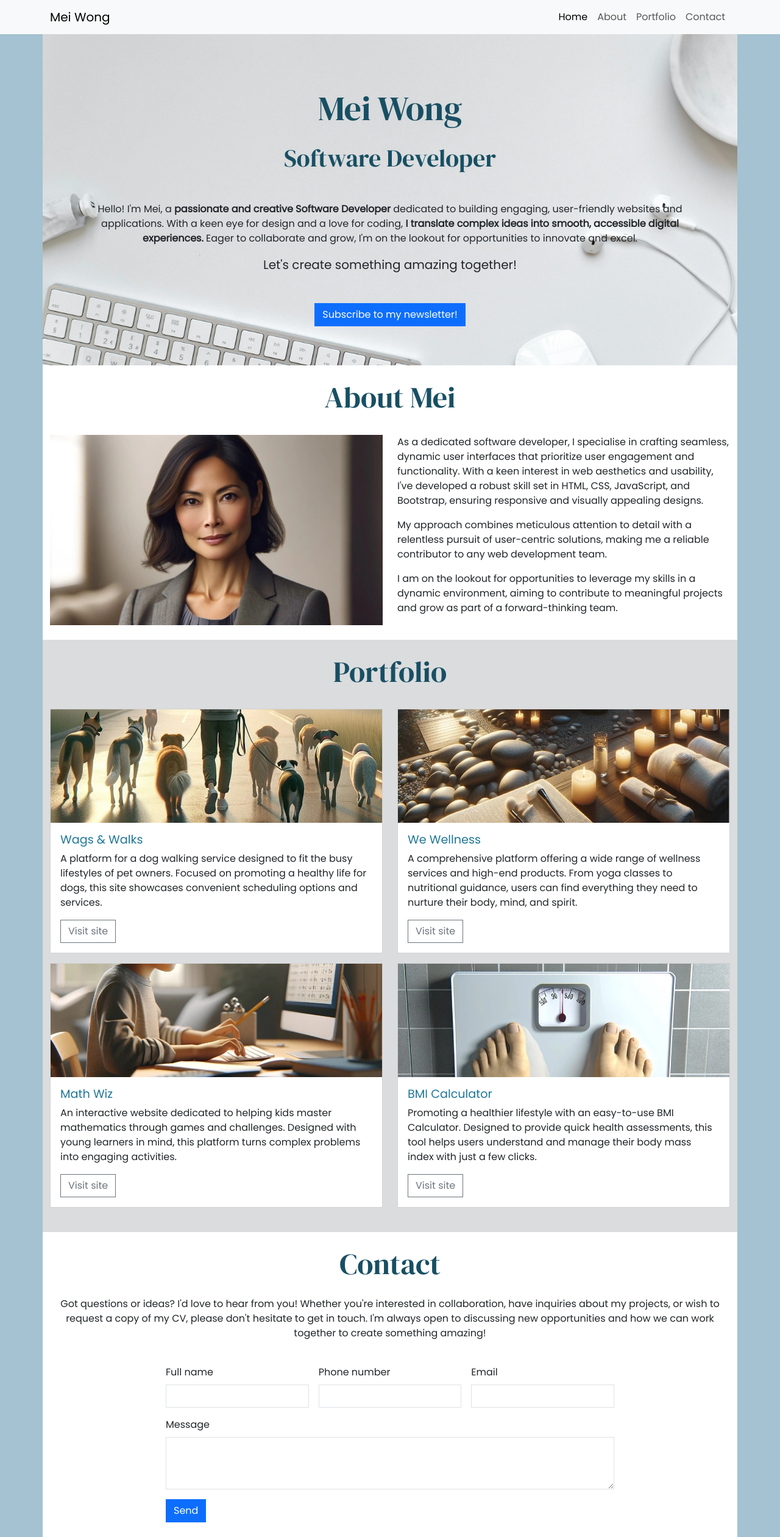
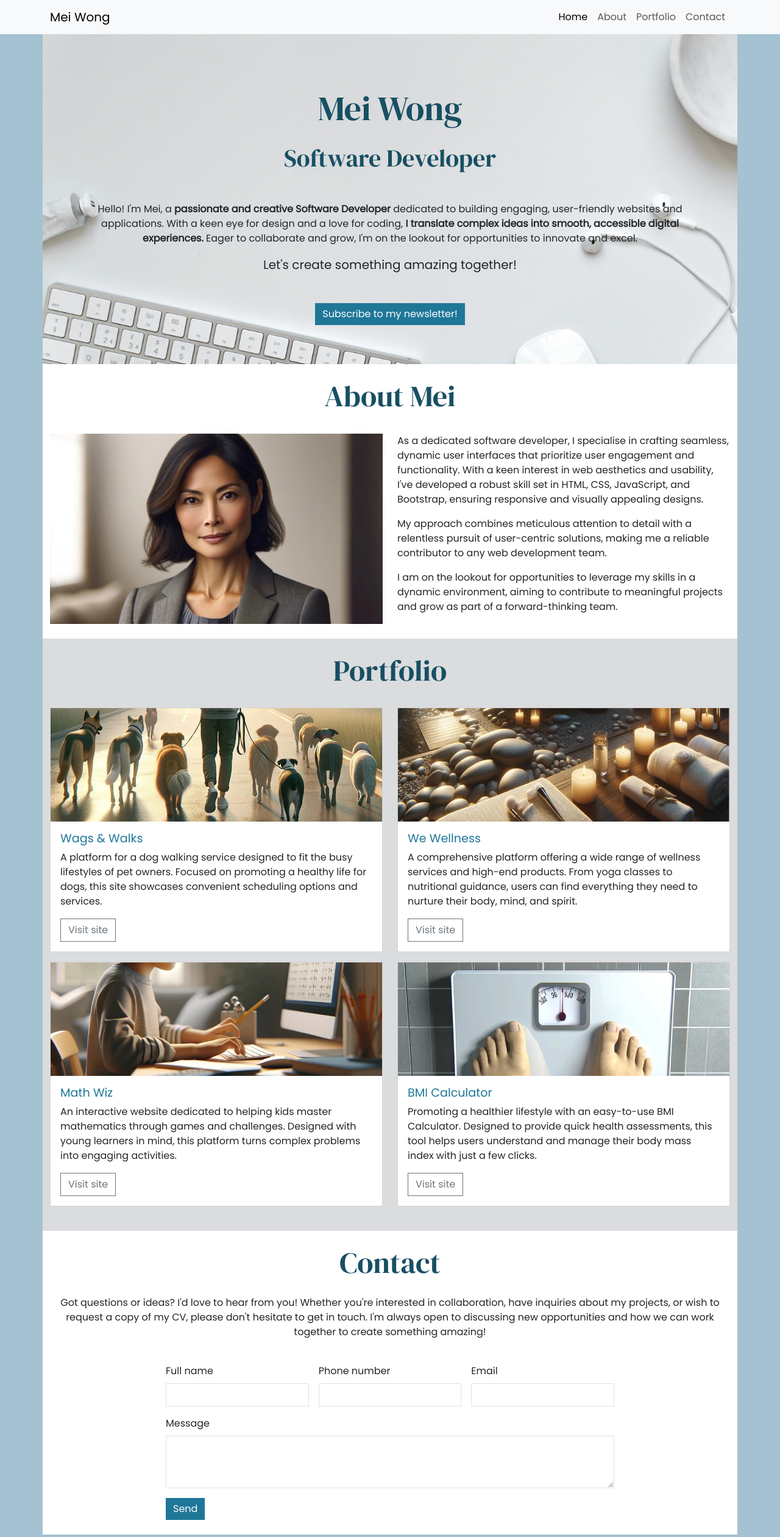
Before and after one commit to ihorsniezhko/bootstrap, a plain HTML site: page index.html in a window 1280 px wide. Shown: the whole page at 61% size. Drawn offline with nearby package versions, Linux system fonts and the light colour scheme.

Commit message:
Add button style

```diff
--- a/assets/css/style.css
+++ b/assets/css/style.css
@@ -23,7 +23,17 @@ h2 {
 .sharp-corners * {
     border-radius: 0;
 }
+/* Buttons */
 
+.custom-button {
+    background-color: #1f7798;
+    border: #1f7798;
+}
+
+.custom-button:hover {
+    background-color: #1d6d8a;
+    border: #1d6d8a;
+}
 /* About section */
 
 #about {
--- a/index.html
+++ b/index.html
@@ -63,7 +63,7 @@
             <!-- mb-5 gives extra margin spacing under lead text -->
             <p class="lead mb-5">Let's create something amazing together!</p>
                 <!-- Button trigger modal -->
-    <button type="button" class="btn btn-primary sharp-corners" data-bs-toggle="modal" data-bs-target="#exampleModal">
+    <button type="button" class="btn btn-primary sharp-corners custom-button" data-bs-toggle="modal" data-bs-target="#exampleModal">
         Subscribe to my newsletter!
         </button>
         </div>
@@ -194,7 +194,7 @@
                         <textarea class="form-control" id="message" rows="3"> </textarea>
                     </div>
                     <div class="col-12">
-                        <button type="submit" class="btn btn-primary">Send</button>
+                        <button type="submit" class="btn btn-primary custom-button">Send</button>
                     </div>
 
                 </form>
@@ -221,7 +221,7 @@
                         <input type="email" class="form-control" id="inputEmail">
                     </div>
                     <div class="col-12 mb-4">
-                        <button type="submit" class="btn btn-primary">
+                        <button type="submit" class="btn btn-primary custom-button">
                             Sign up!
                         </button>
                     </div>
```
